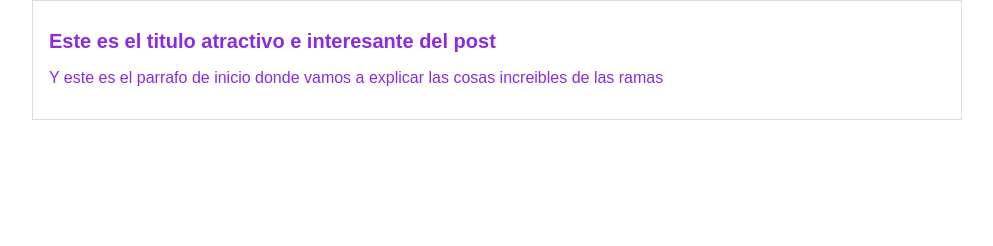
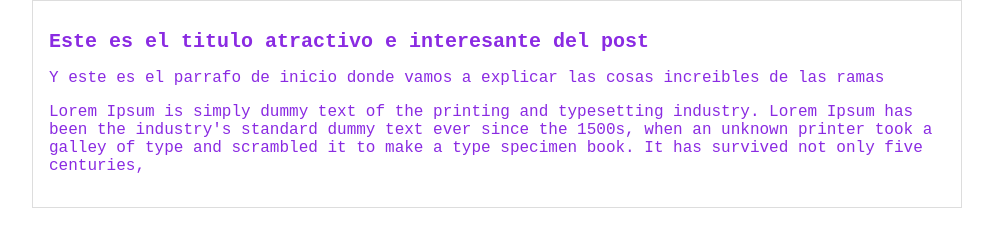
Before and after one commit to magaliamedina/hyperblog, a plain HTML site: page blogpost.html in a window 1280 px wide. Shown: the whole page, without its empty margins (143-1136 px from the left). Drawn offline with Linux system fonts and the light colour scheme.

Commit message:
Agregado el contenido adicional del blog y una mejor tipografia

```diff
--- a/blogpost.html
+++ b/blogpost.html
@@ -11,6 +11,7 @@
         <div id="post">
             <h1>Este es el titulo atractivo e interesante del post</h1>
             <p>Y este es el parrafo de inicio donde vamos a explicar las cosas increibles de las ramas</p>
+            <p>Lorem Ipsum is simply dummy text of the printing and typesetting industry. Lorem Ipsum has been the industry's standard dummy text ever since the 1500s, when an unknown printer took a galley of type and scrambled it to make a type specimen book. It has survived not only five centuries, </p>
         </div>
     </div>
 </body>
--- a/css/estilos.css
+++ b/css/estilos.css
@@ -1,6 +1,6 @@
 body {
     text-align: center;
-    font-family: Arial, Helvetica, sans-serif;
+    font-family: 'Courier New', Courier, monospace;
     color: blueviolet;
     font-size: 16px;
     margin: 0;
```
